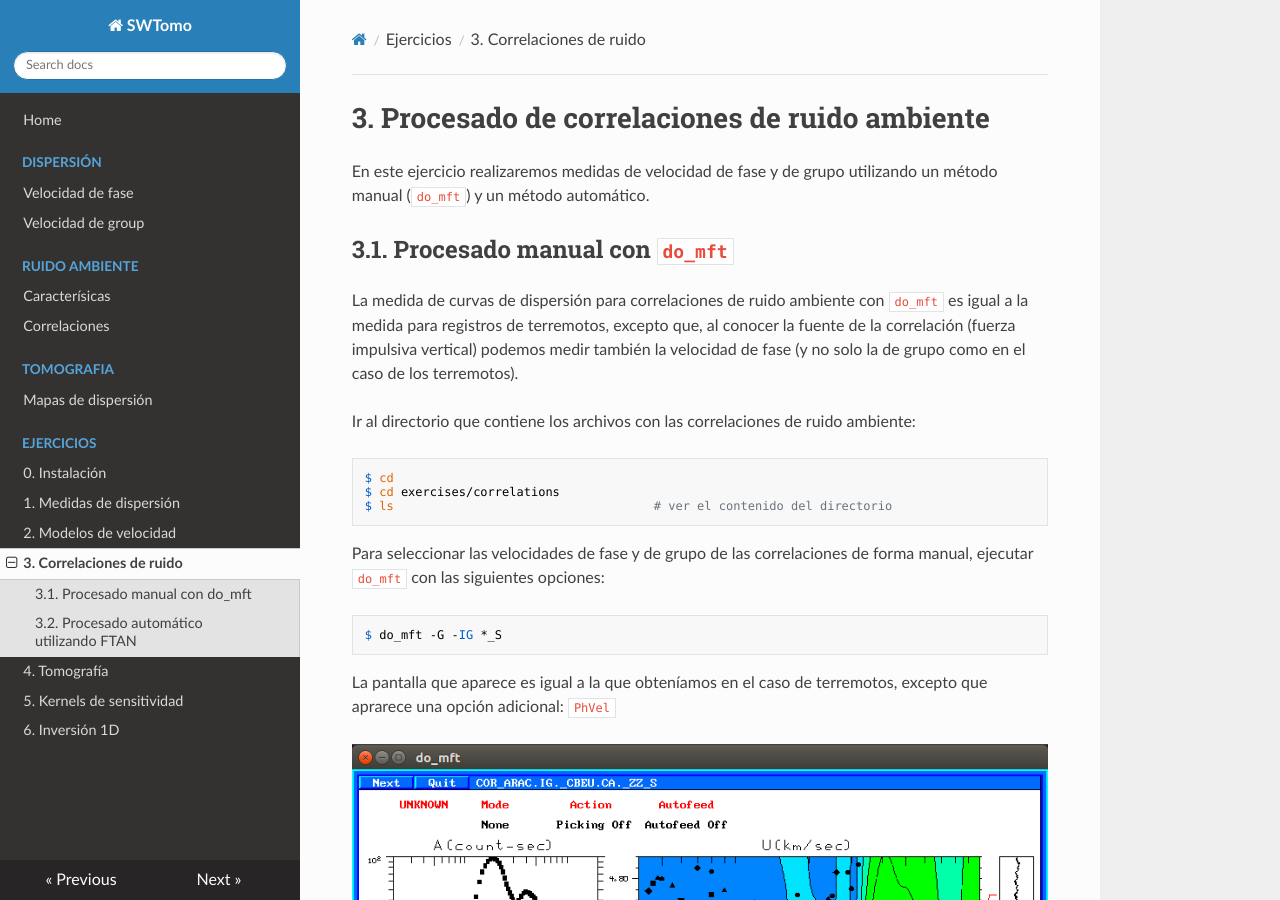
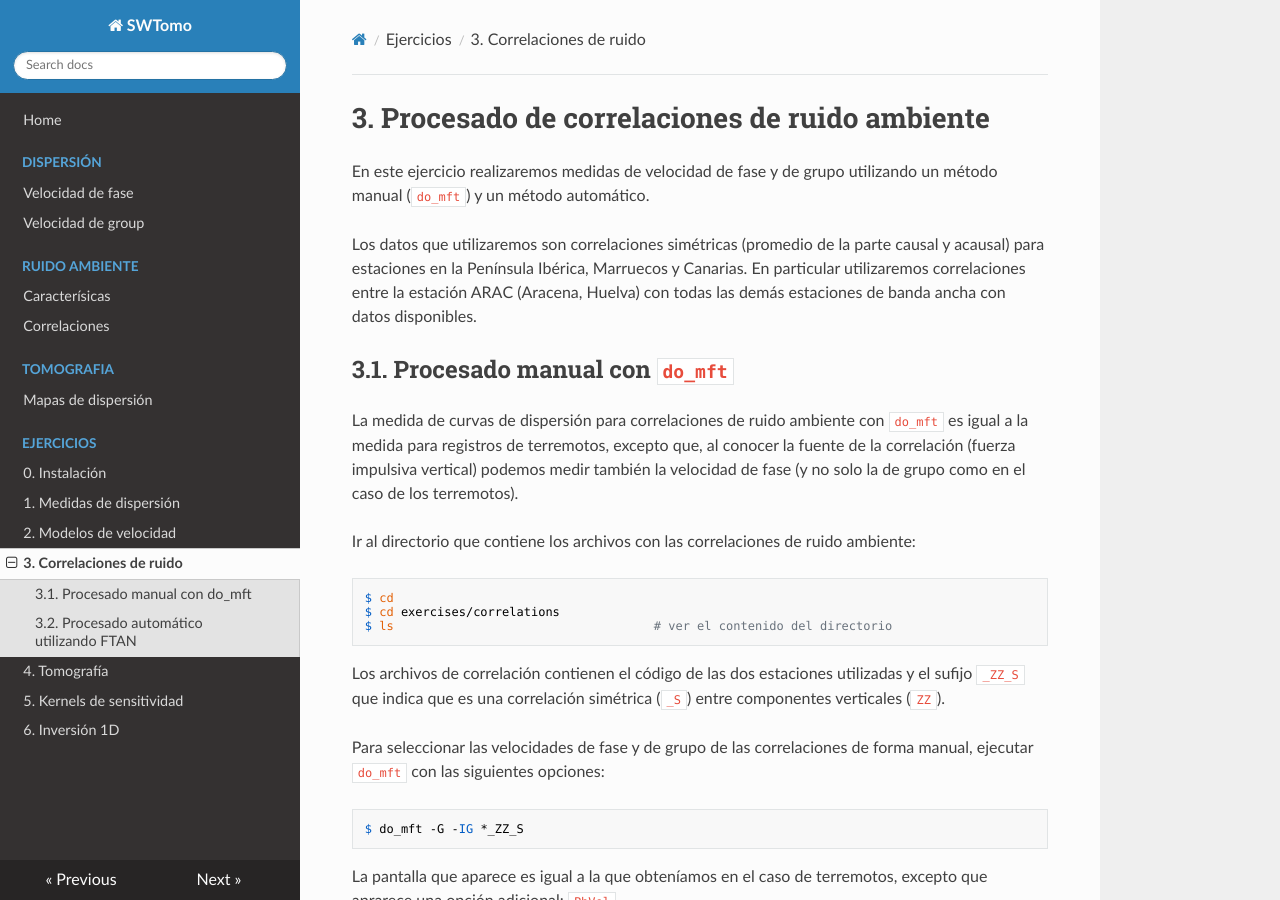
Before and after one commit to avillasenorh/SWTomo, an MkDocs documentation site: the page built from docs/exercises/3_correlations.md, in a window 1280 px wide and 900 px high. Built offline with MkDocs 1.6.1, drawn with Linux system fonts in a browser that asks for light colours; nearby versions of some CDN libraries.

Commit message:
Added extra info to exercise 3

```diff
--- a/docs/exercises/3_correlations.md
+++ b/docs/exercises/3_correlations.md
@@ -3,6 +3,11 @@
 En este ejercicio realizaremos medidas de velocidad de fase y de grupo
 utilizando un método manual (`do_mft`) y un método automático.
 
+Los datos que utilizaremos son correlaciones simétricas (promedio de la
+parte causal y acausal) para estaciones en la Península Ibérica, Marruecos
+y Canarias. En particular utilizaremos correlaciones entre la estación
+ARAC (Aracena, Huelva) con todas las demás estaciones de banda ancha
+con datos disponibles.
 
 ## 3.1. Procesado manual con `do_mft`
 
@@ -18,10 +23,14 @@ Ir al directorio que contiene los archivos con las correlaciones de ruido ambien
     $ cd exercises/correlations
     $ ls                                    # ver el contenido del directorio
 
+Los archivos de correlación contienen el código de las dos estaciones utilizadas
+y el sufijo `_ZZ_S` que indica que es una correlación simétrica (`_S`) entre
+componentes verticales (`ZZ`).
+
 Para seleccionar las velocidades de fase y de grupo de las correlaciones
 de forma manual, ejecutar `do_mft` con las siguientes opciones:
 
-    $ do_mft -G -IG *_S
+    $ do_mft -G -IG *_ZZ_S
 
 La pantalla que aparece es igual a la que obteníamos en el caso de terremotos,
 excepto que aprarece una opción adicional: `PhVel`
```
